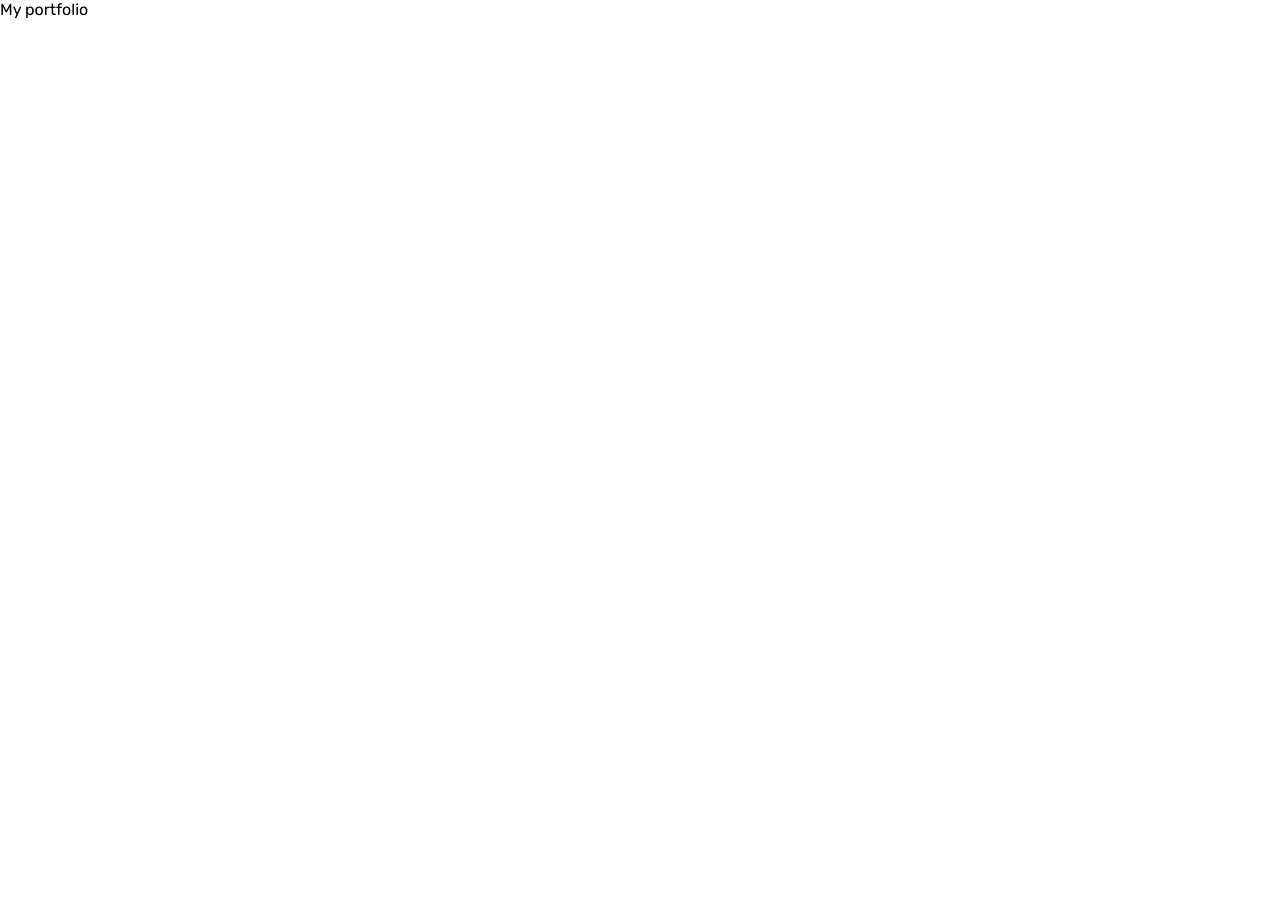
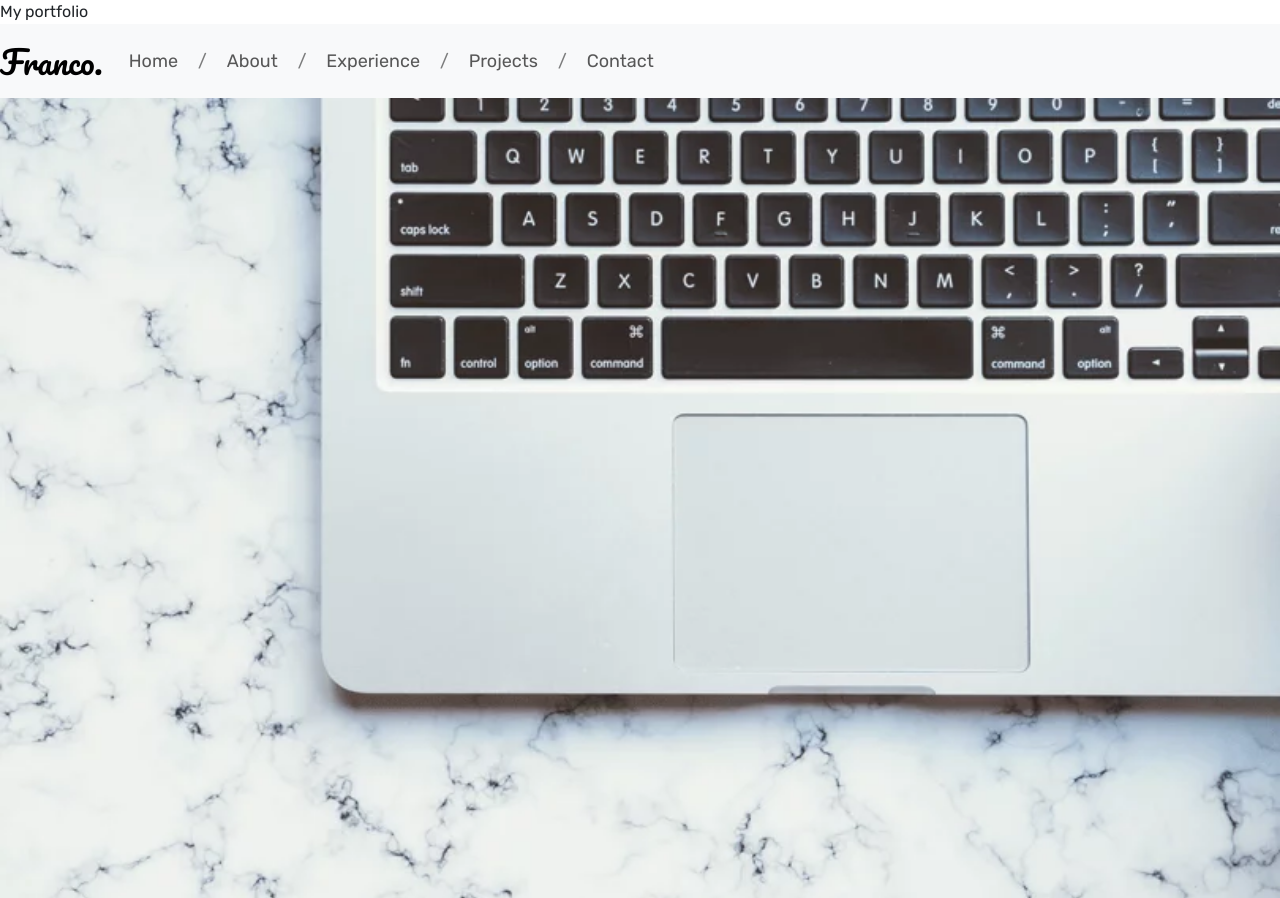
Before and after one commit to paturlannefm/paturlannefm-portfolio, a Next.js app: page / in a window 1280 px wide. Before the commit the page ends 800 px from the top, so only its background shows below. Built offline with nearby package versions, Linux system fonts and the light colour scheme.

Commit message:
Implemented navbar component

```diff
--- a/package.json
+++ b/package.json
@@ -12,10 +12,12 @@
     "@types/node": "20.6.0",
     "@types/react": "18.2.21",
     "@types/react-dom": "18.2.7",
+    "bootstrap": "^5.3.2",
     "eslint": "8.49.0",
     "eslint-config-next": "13.4.19",
     "next": "13.4.19",
     "react": "18.2.0",
+    "react-bootstrap": "^2.9.0",
     "react-dom": "18.2.0",
     "typescript": "5.2.2"
   }
--- a/src/app/(home)/page.tsx
+++ b/src/app/(home)/page.tsx
@@ -1,11 +1,24 @@
 import variables from "../variables.module.scss";
 import "../styles/styles.scss";
+
+import Cover from "../components/Cover";
+import NavbarComponent from "../components/Navbar";
 
 export default function Home() {
   return (
     <main>
       <div>
         <p style={{ color: variables.primaryColor }}>My portfolio</p>
+        <NavbarComponent />
+        <Cover />
+        {/*
+      <Navbar/>
+      <Cover/>
+      <About/>
+      <WorkExperience/>
+      <Projects/>
+      <Contact/>
+      */}
       </div>
     </main>
   );
--- /dev/null
+++ b/src/app/components/Cover.tsx
@@ -0,0 +1,9 @@
+"use client";
+
+import React from "react";
+
+function Cover() {
+  return <div className="bg-div"></div>;
+}
+
+export default Cover;
--- /dev/null
+++ b/src/app/components/Navbar.tsx
@@ -0,0 +1,38 @@
+"use client";
+
+import React from "react";
+import { Nav, Navbar } from "react-bootstrap";
+
+const NavbarComponent = () => {
+  return (
+    <>
+      <Navbar
+        className="header-nav"
+        sticky="top"
+        collapseOnSelect
+        bg="light"
+        expand="lg"
+      >
+        <Navbar.Brand href="#home" className="brand-name ml-5">
+          Franco.
+        </Navbar.Brand>
+        <Navbar.Toggle aria-controls="responsive-navbar-nav" />
+        <Navbar.Collapse id="responsive-navbar-nav">
+          <Nav className="ml-auto mr-5">
+            <Nav.Link href="#home">Home</Nav.Link>
+            <p className="slash">/</p>
+            <Nav.Link href="#link">About</Nav.Link>
+            <p className="slash">/</p>
+            <Nav.Link href="#link">Experience</Nav.Link>
+            <p className="slash">/</p>
+            <Nav.Link href="#link">Projects</Nav.Link>
+            <p className="slash">/</p>
+            <Nav.Link href="#link">Contact</Nav.Link>
+          </Nav>
+        </Navbar.Collapse>
+      </Navbar>
+    </>
+  );
+};
+
+export default NavbarComponent;
--- /dev/null
+++ b/src/app/styles/_cover.scss
@@ -0,0 +1,9 @@
+.bg-div {
+  background-image: url("../../../public/img/backgroud-1.png");
+  background-repeat: no-repeat;
+  background-position: center;
+  background-size: cover;
+  width: 100%;
+  height: 100vh;
+  position: relative;
+}
--- /dev/null
+++ b/src/app/styles/_navbar.scss
@@ -0,0 +1,33 @@
+.header-nav {
+  .brand-name {
+    font-size: xx-large;
+    font-family: "Pacifico", cursive !important;
+  }
+  .slash {
+    color: rgba(0, 0, 0, 0.5);
+    padding: 0.5rem;
+    font-size: large;
+    border: 2px solid transparent;
+  }
+  .nav-link {
+    font-size: large;
+    font-family: "Rubik", sans-serif !important;
+    border: 2px solid transparent;
+    &:hover {
+      border-bottom: 2px solid #5ca9fb;
+      transition: border-bottom 0.2s ease-in-out;
+    }
+  }
+}
+
+@media (max-width: 768px) {
+  .header-nav {
+    .slash {
+      display: none;
+    }
+    .navbar-nav {
+      align-items: center;
+      margin-right: 0 !important;
+    }
+  }
+}
--- a/src/app/styles/styles.scss
+++ b/src/app/styles/styles.scss
@@ -1,5 +1,6 @@
 @import url("https://fonts.googleapis.com/css2?family=Rubik:ital,wght@0,300;0,400;0,500;0,700;1,300;1,400;1,500;1,700&display=swap");
 @import url("https://fonts.googleapis.com/css2?family=Pacifico&display=swap");
+@import "~bootstrap/scss/bootstrap";
 
 //font-family: 'Pacifico', cursive;
 
@@ -9,7 +10,7 @@
   list-style: none;
   text-decoration: none;
   box-sizing: border-box;
-  font-family: "Rubik", sans-serif;
+  font-family: "Rubik", sans-serif !important;
 }
 
 html {
@@ -36,3 +37,6 @@ li {
   margin: 0;
   padding: 0;
 }
+
+@import "./navbar";
+@import "./cover";
```
Also changed, not shown: public/img/backgroud-1.png (added), 1 other file (tests, documents, lock files or other folders).
